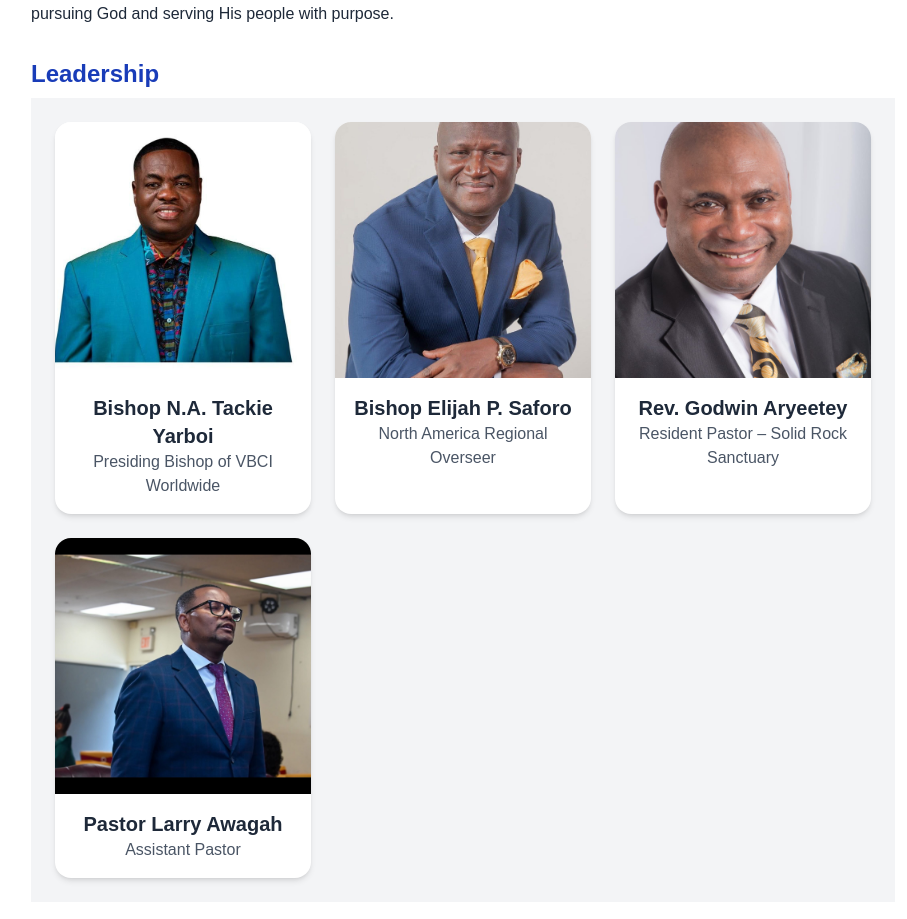
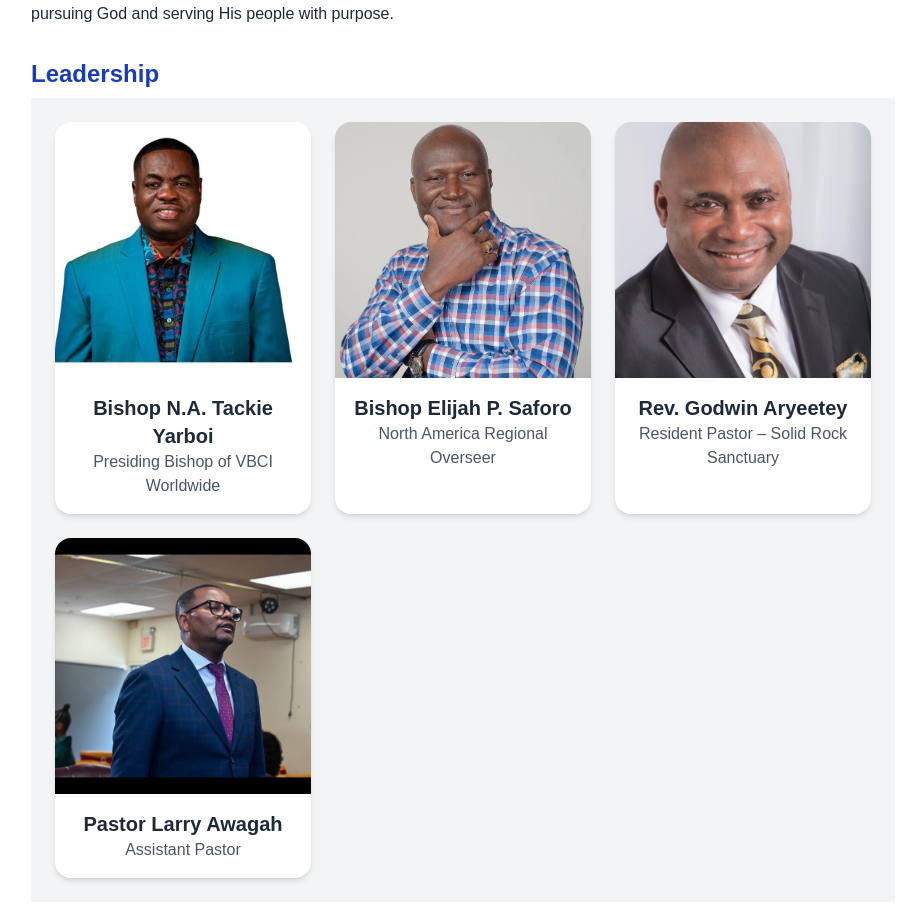
Before and after one commit to Ebaah98/victory_bible_church, a Next.js app: page / in a window 1280 px wide. Shown: the part 1969-2888 px from the top of the page, without its empty margins (177-1084 px from the left). Built offline with nearby package versions, Linux system fonts and the light colour scheme.

Commit message:
added changes to the about page

```diff
--- a/src/app.ts
+++ b/src/app.ts
@@ -82,7 +82,7 @@ export default {
     {
       name: "Bishop Elijah P. Saforo",
       role: "North America Regional Overseer",
-      image: "/bishop-E2.JPG",
+      image: "/Bishop-E.JPG",
     },
     {
       name: "Rev. Godwin Aryeetey",
```
